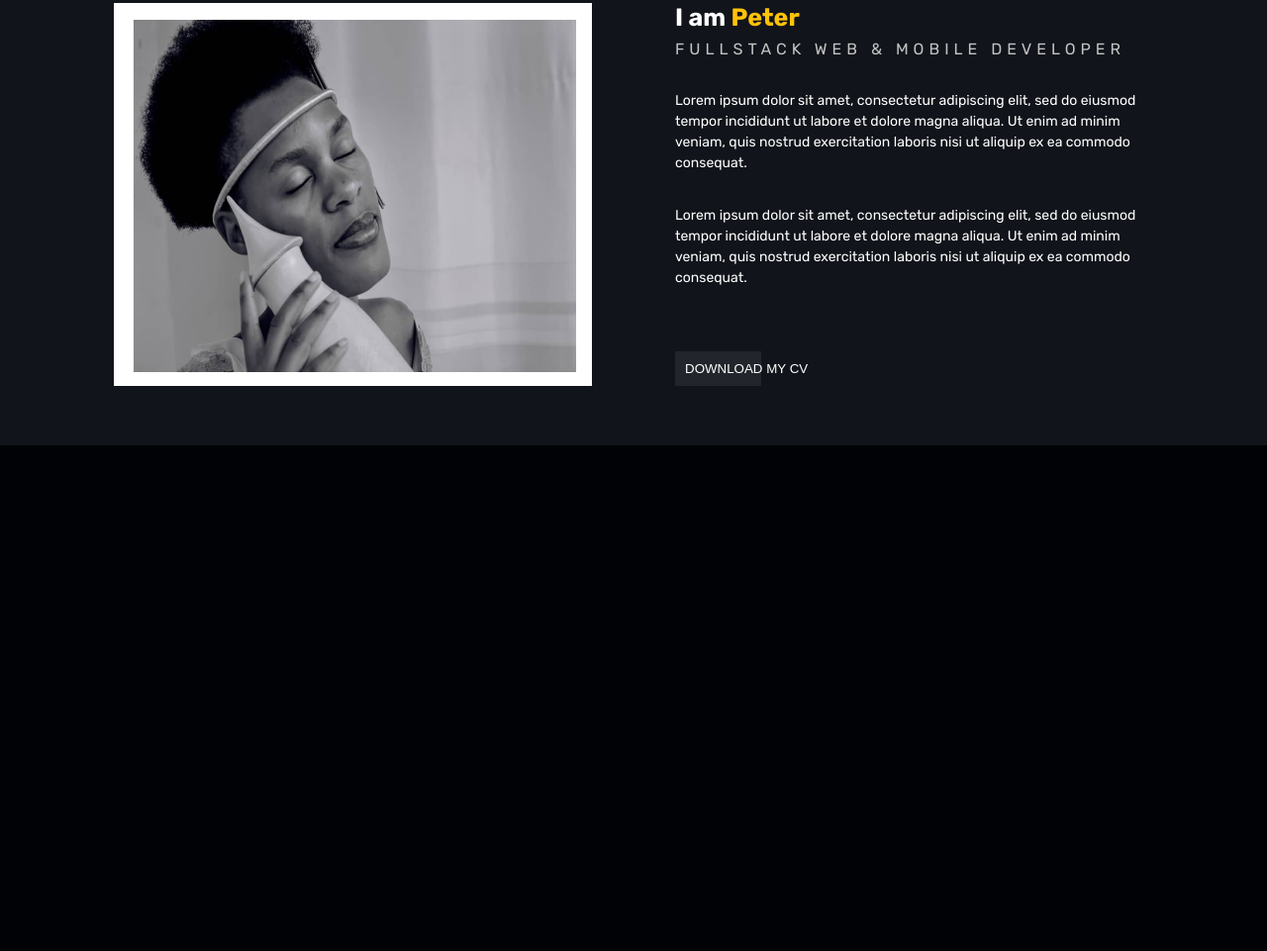
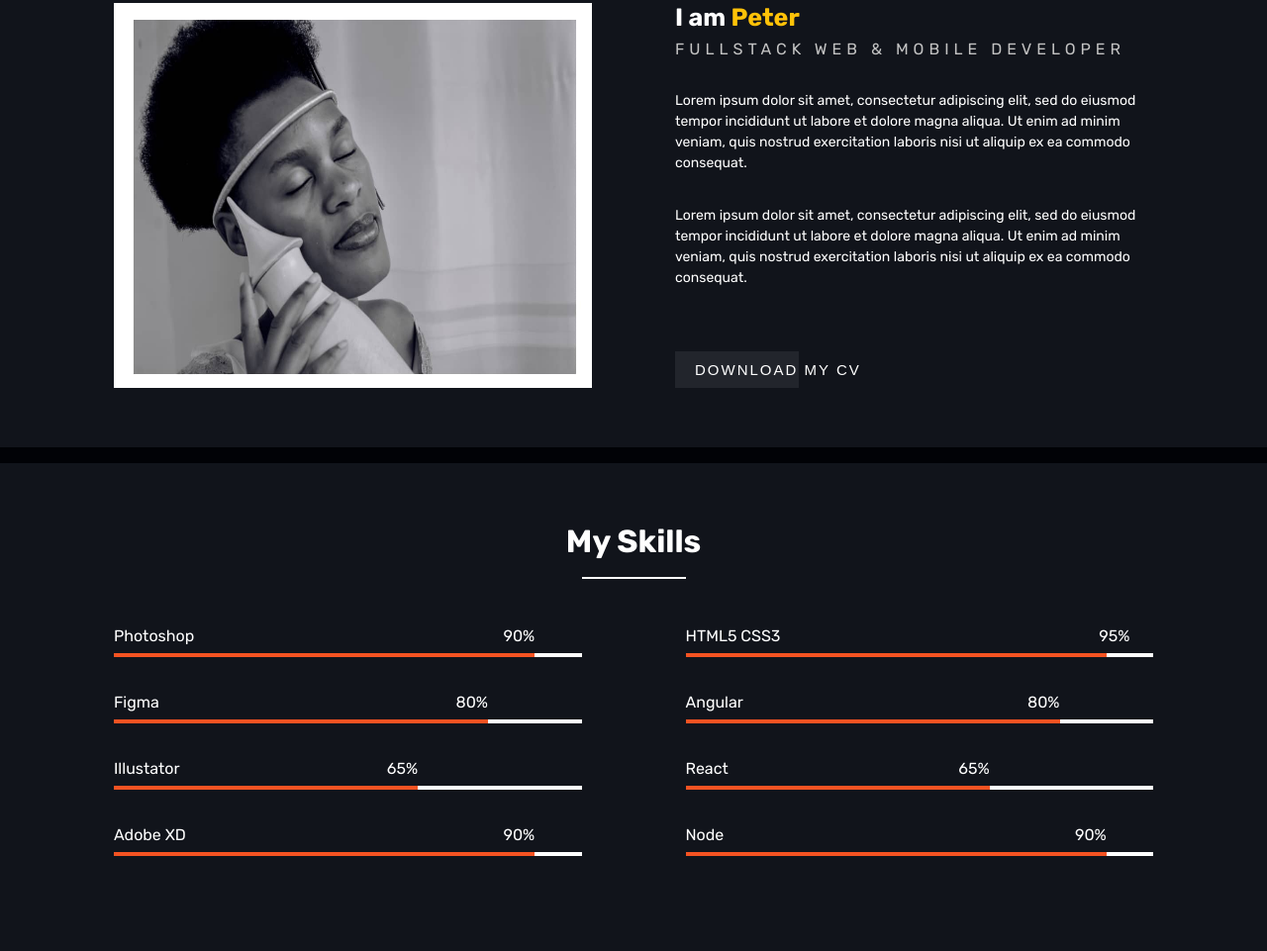
Before and after one commit to Peter-Mfitumukiza/my-brand, a plain HTML site: page index.html in a window 1280 px wide. Shown: the part 951-1912 px from the top of the page at 99% size. Before the commit the page ends 1401 px from the top, so only its background shows below. Drawn offline with Linux system fonts and the light colour scheme.

Commit message:
ft: completed my skills section

```diff
--- a/index.html
+++ b/index.html
@@ -63,10 +63,93 @@
                     ut labore et dolore magna aliqua. Ut enim ad minim veniam, quis nostrud exercitation laboris
                     nisi ut aliquip ex ea commodo consequat.
                 </p>
-                <button class="halved__button">DOWNLOAD MY CV</button>
+                <button class="download__cv halved__btn"> DOWNLOAD MY CV </button>
             </div>
         </div>
+    </div>
+    <div class="my__skills">
+        <div class="main__heading">
+            <h1>My Skills</h1>
+            <div class="underline"></div>
+        </div>
+        <div class="skills">
+            <div class="skill">
+                <div class="skill__texts" style="width: 90%;">
+                    <span>Photoshop</span> <span>90%</span>
+                </div>
+                <div class="skill__lines">
+                    <div class="white__line"></div>
+                    <div style="width: 90%;" class="orange__line"></div>
+                </div>
+            </div>
 
+            <div class="skill">
+                <div class="skill__texts" style="width: 95%;">
+                    <span>HTML5 CSS3</span> <span>95%</span>
+                </div>
+                <div class="skill__lines">
+                    <div class="white__line"></div>
+                    <div style="width: 90%;" class="orange__line"></div>
+                </div>
+            </div>
+
+            <div class="skill">
+                <div class="skill__texts" style="width: 80%;">
+                    <span>Figma</span> <span>80%</span>
+                </div>
+                <div class="skill__lines">
+                    <div class="white__line"></div>
+                    <div style="width: 80%;" class="orange__line"></div>
+                </div>
+            </div>
+
+            <div class="skill">
+                <div class="skill__texts" style="width: 80%;">
+                    <span>Angular</span> <span>80%</span>
+                </div>
+                <div class="skill__lines">
+                    <div class="white__line"></div>
+                    <div style="width: 80%;" class="orange__line"></div>
+                </div>
+            </div>
+            <div class="skill">
+                <div class="skill__texts" style="width: 65%;">
+                    <span>Illustator</span> <span>65%</span>
+                </div>
+                <div class="skill__lines">
+                    <div class="white__line"></div>
+                    <div style="width: 65%;" class="orange__line"></div>
+                </div>
+            </div>
+
+            <div class="skill">
+                <div class="skill__texts" style="width: 65%;">
+                    <span>React</span> <span>65%</span>
+                </div>
+                <div class="skill__lines">
+                    <div class="white__line"></div>
+                    <div style="width: 65%;" class="orange__line"></div>
+                </div>
+            </div>
+            <div class="skill">
+                <div class="skill__texts" style="width: 90%;">
+                    <span>Adobe XD</span> <span>90%</span>
+                </div>
+                <div class="skill__lines">
+                    <div class="white__line"></div>
+                    <div style="width: 90%;" class="orange__line"></div>
+                </div>
+            </div>
+            <div class="skill">
+                <div class="skill__texts" style="width: 90%;">
+                    <span>Node</span> <span>90%</span>
+                </div>
+                <div class="skill__lines">
+                    <div class="white__line"></div>
+                    <div style="width: 90%;" class="orange__line"></div>
+                </div>
+            </div>
+        </div>
     </div>
 </body>
 </html>
--- a/styles.css
+++ b/styles.css
@@ -45,24 +45,37 @@ a:hover{
 .btn:hover{
     cursor: pointer;
 }
-nav, div.hero, div.about__me{
+.halved__btn{
+    padding: 10px 20px;
+    white-space: nowrap;
+    background-color: #22252C;
+    border: 0;
+    color: white;
+    font-size: 15px;
+    font-weight: var(--regular-weight);
+    cursor:pointer;
+    transition: .5s width ease;
+    letter-spacing: 2px;
+}
+nav, div.hero, div.about__me, div.my__skills{
     padding: 0 115px;
 }
 
-button.halved__button{
-    background-color: #22252C;
-    width: 87px;
-    white-space: nowrap;
-    margin-top: 4rem;
+div.halved__button{
+    width: fit-content;
+    height: fit-content;
     padding: 10px;
-    border: 0;
-    color: white;
-    font-weight: var(--regular-weight);
-    transition: .4s width ease;
 }
-button.halved__button:hover{
-    width: max-content;
+div.halved__button p{
+    margin: 0;
 }
+div.halved__button .bg__div{
+    background-color: #b2c4ec;
+    width: 100%;
+    height: 100%;
+}
+
+
 
 /* Main headings */
 .main__heading{
@@ -159,7 +172,7 @@ div.buttons .btn{
 
 /* Styles for about me */
 
-div.about__me{
+div.about__me, div.my__skills{
     padding: 60px 115px;
     background-color: var(--secondary-black);
 }
@@ -190,3 +203,39 @@ span.role{
     line-height: 1.5;
     margin-top: 2rem;
 }
+button.download__cv{
+    margin-top: 4rem;
+    width: 125px;
+}
+button.download__cv:hover{
+    width: 200px;
+}
+
+/* Styles for My skills */
+
+div.my__skills{
+    margin-top: 1rem;
+}
+div.skills{
+    display: flex;
+    flex-wrap: wrap;
+    justify-content: space-between;
+}
+div.skill{
+    width: 45%;
+    margin-bottom: 2rem;
+}
+div.skill__texts{
+    display: flex;
+    justify-content: space-between;
+    margin-bottom: .5rem;
+}
+div.white__line{
+    background-color: var(--white);
+    height: 4px;
+}
+div.orange__line{
+    background-color: var(--main-orange);
+    height: 4px;
+    transform: translateY(-100%);
+}
```
